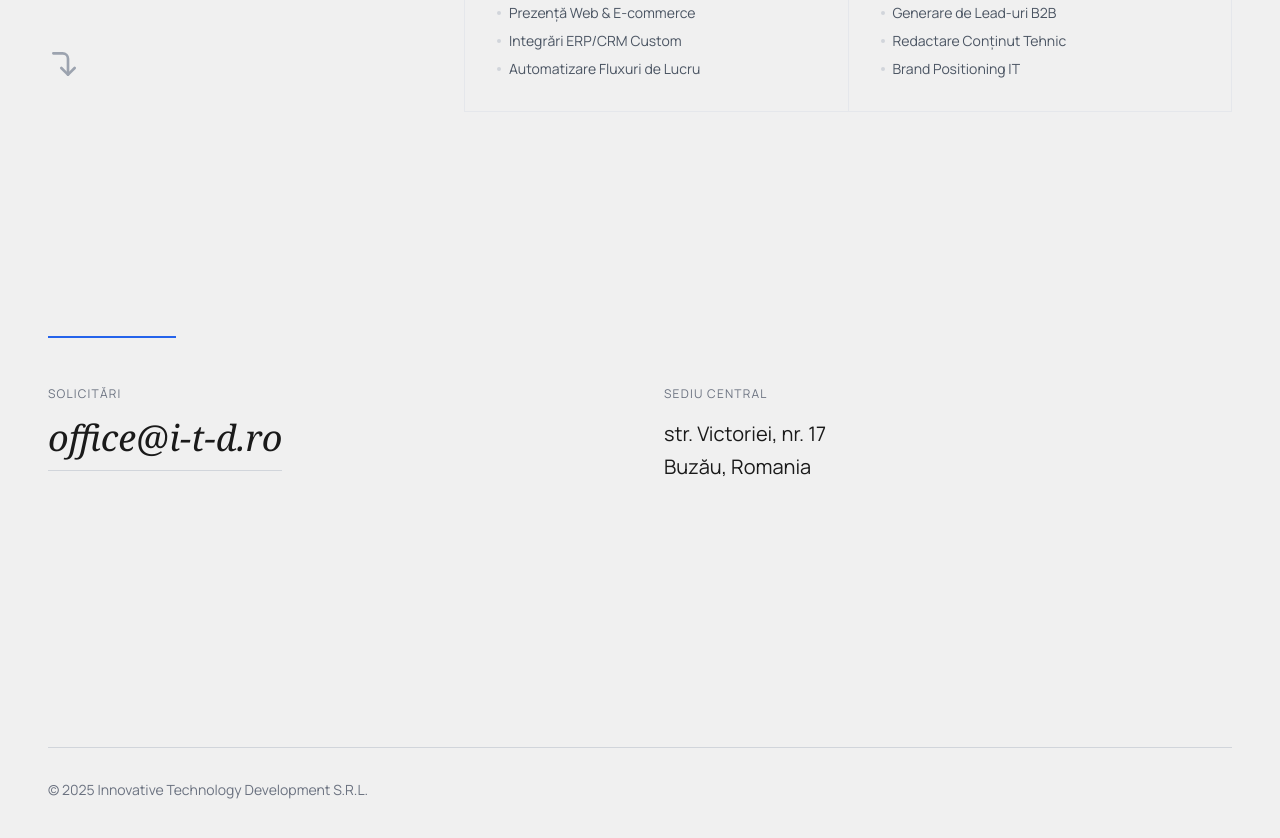
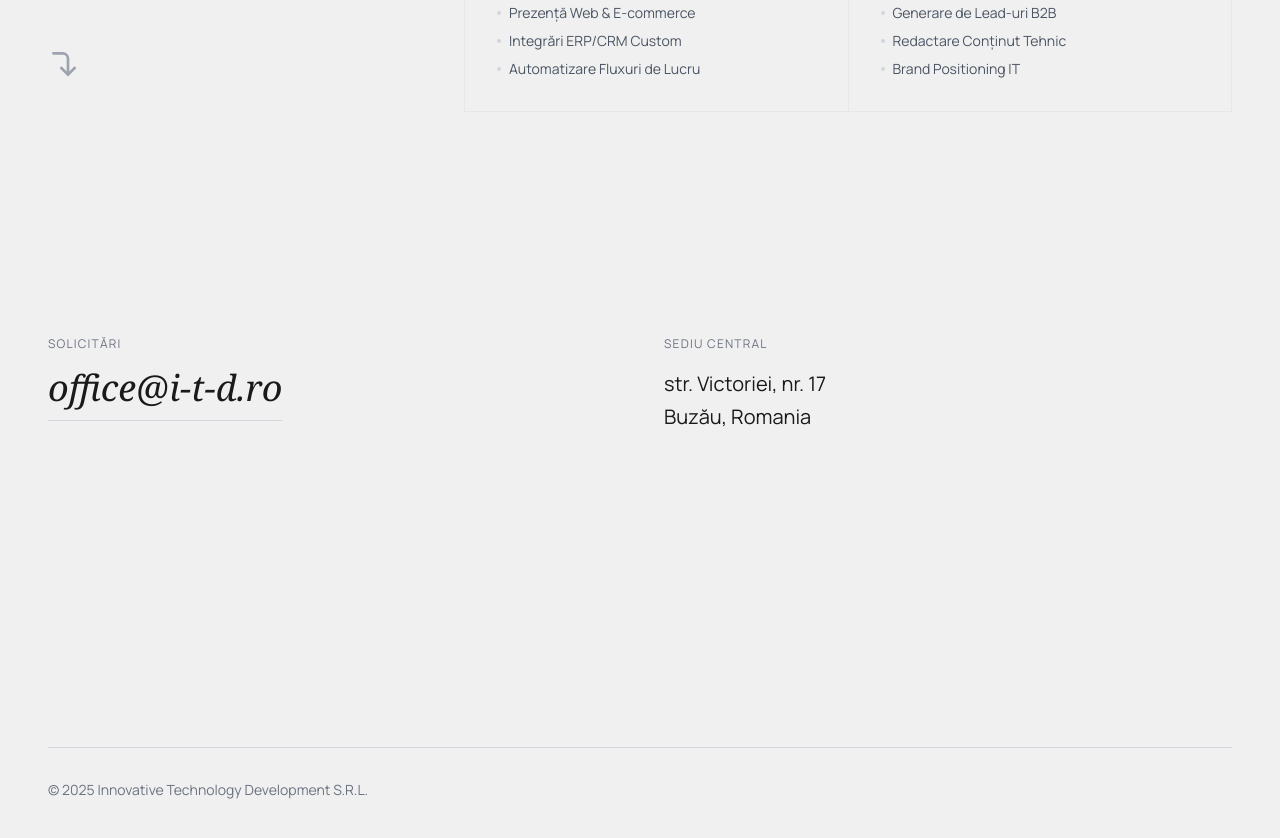
Before and after one commit to SmartControlSRL/itd, a plain HTML site: page index.html in a window 1280 px wide. Shown: the part 2236-3074 px from the top of the page. Drawn offline with nearby package versions, Linux system fonts and the light colour scheme; a web font is replaced by a local one.

Commit message:
Remove decorative line in contact section
Removed a decorative line from the contact section.

```diff
--- a/index.html
+++ b/index.html
@@ -415,8 +415,6 @@
     <section id="contact" class="bg-[#f0f0f0] pt-32 pb-12 px-4 md:px-12 flex flex-col justify-between min-h-[80vh] relative z-10">
 
         <div>
-            <div class="h-[2px] w-32 bg-blue-600 mb-12"></div>
-
             <div class="grid grid-cols-1 md:grid-cols-2 gap-12">
                 <div>
                     <p class="text-xs uppercase tracking-widest text-gray-500 mb-4">Solicitări</p>
```
